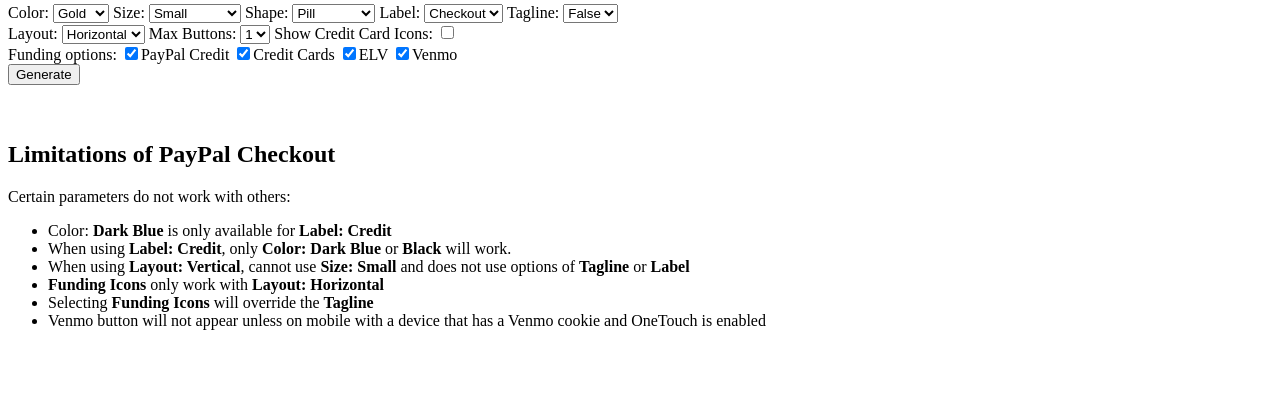
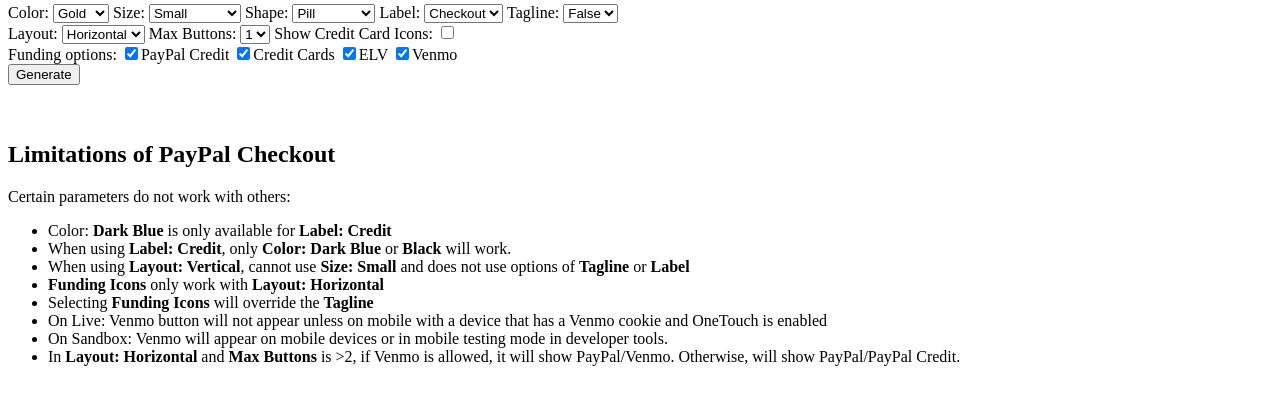
Before and after one commit to Chaithi/PayPal-Smart-Buttons-Demo, a plain HTML site: page index.html in a window 1280 px wide. Shown: the part 330-734 px from the top of the page. Drawn offline with Linux system fonts and the light colour scheme.

Commit message:
Updated info about Venmo
Removed line adding Venmo to disallowed funding sources as that currently throws a console error.

```diff
--- a/index.html
+++ b/index.html
@@ -134,7 +134,8 @@
       if (venmo_allowed) {
           allowed_methods.push(paypal.FUNDING.VENMO);
       } else {
-          disallowed_methods.push(paypal.FUNDING.VENMO);
+          // disallowed_methods.push(paypal.FUNDING.VENMO);
+          // This currently throws an error if added to disallowed.
       }
 
       if (label == "credit") {
@@ -235,6 +236,8 @@
         <li>When using <b>Layout: Vertical</b>, cannot use <b>Size: Small</b> and does not use options of <b>Tagline</b> or <b>Label</b></li>
         <li><b>Funding Icons</b> only work with <b>Layout: Horizontal</b></li>
         <li>Selecting <b>Funding Icons</b> will override the <b>Tagline</b></li>
-        <li>Venmo button will not appear unless on mobile with a device that has a Venmo cookie and OneTouch is enabled</li>
+        <li>On Live: Venmo button will not appear unless on mobile with a device that has a Venmo cookie and OneTouch is enabled</li>
+        <li>On Sandbox: Venmo will appear on mobile devices or in mobile testing mode in developer tools.</li>
+      <li>In <b>Layout: Horizontal</b> and <b>Max Buttons</b> is >2, if Venmo is allowed, it will show PayPal/Venmo. Otherwise, will show PayPal/PayPal Credit.</li>
     </ul>
 </body>
```
